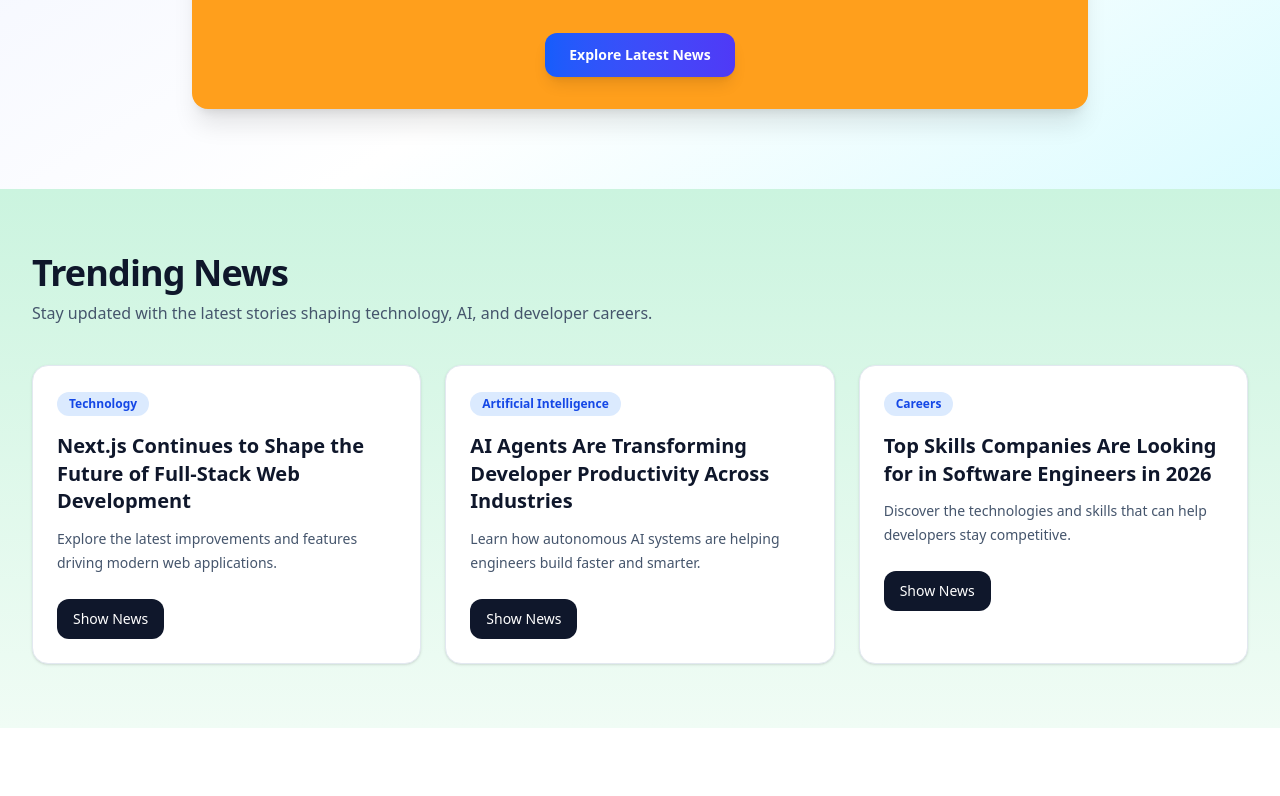
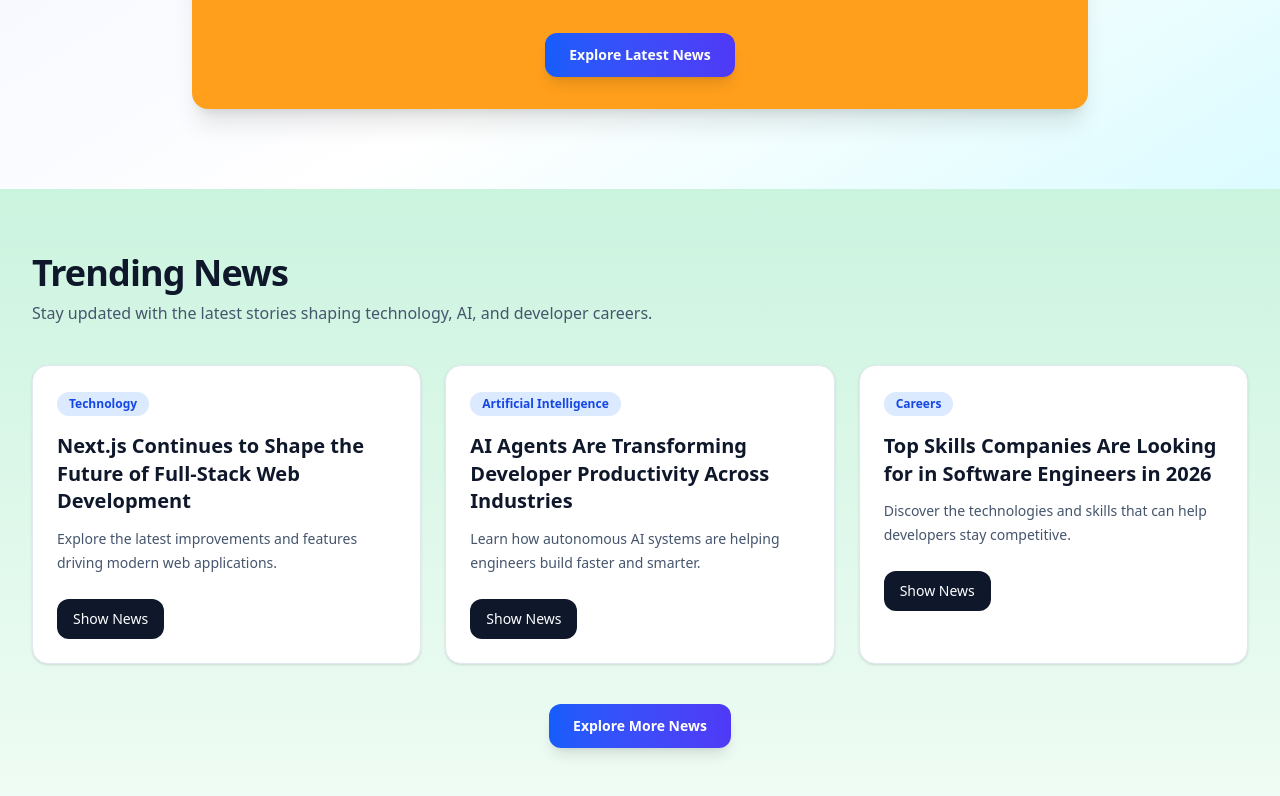
Before and after one commit to raushan-sinha/devdigest, a Next.js app: page / in a window 1280 px wide. Shown: the part 404-1200 px from the top of the page. Before the commit the page ends 1132 px from the top, so only its background shows below. Built offline with nearby package versions, Linux system fonts and the light colour scheme.

Commit message:
Added a CTA button

```diff
--- a/components/pages/home/sections/TrendingNews.tsx
+++ b/components/pages/home/sections/TrendingNews.tsx
@@ -41,6 +41,14 @@ export default function TrendingNews() {
                         </article>
                     ))}
                 </div>
+                <div className="mt-10 flex justify-center">
+                    <Link
+                        href="/tech-news"
+                        className="inline-flex items-center justify-center rounded-xl bg-gradient-to-r from-blue-600 to-indigo-600 px-6 py-3 text-sm font-semibold text-white shadow-lg transition-all duration-300 hover:scale-105 hover:shadow-xl"
+                    >
+                        Explore More News
+                    </Link>
+                </div>
             </div>
         </section>
     )
```
